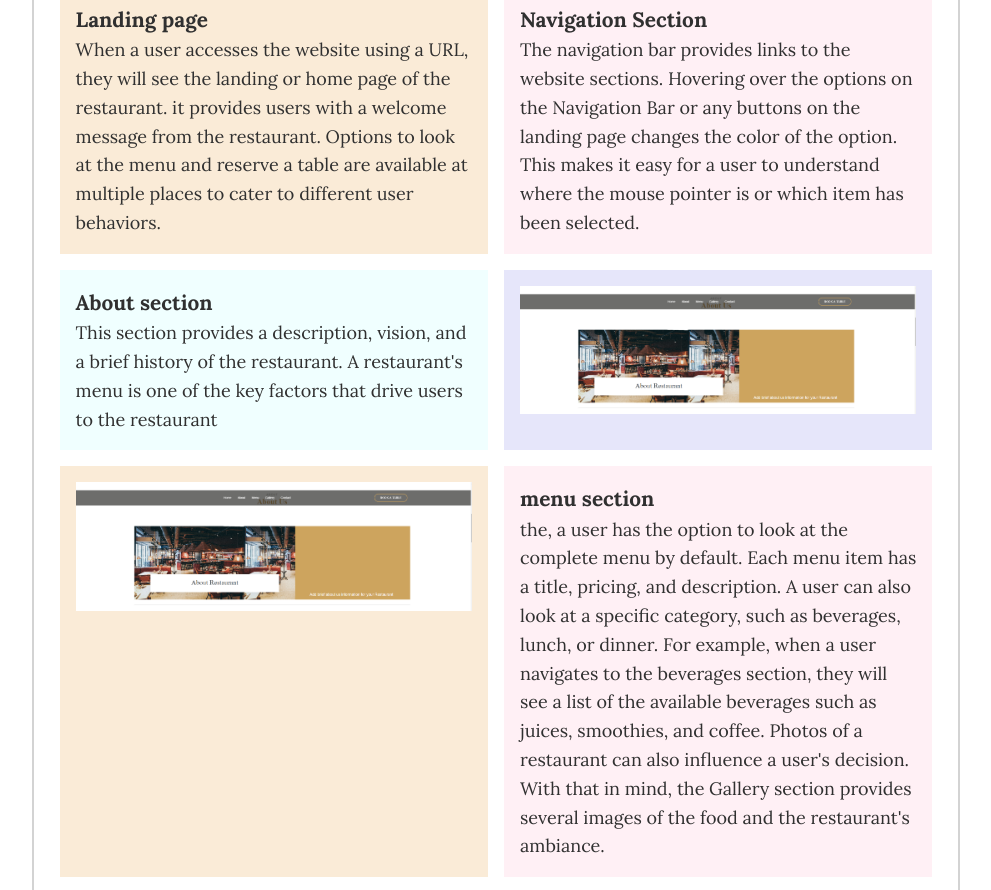
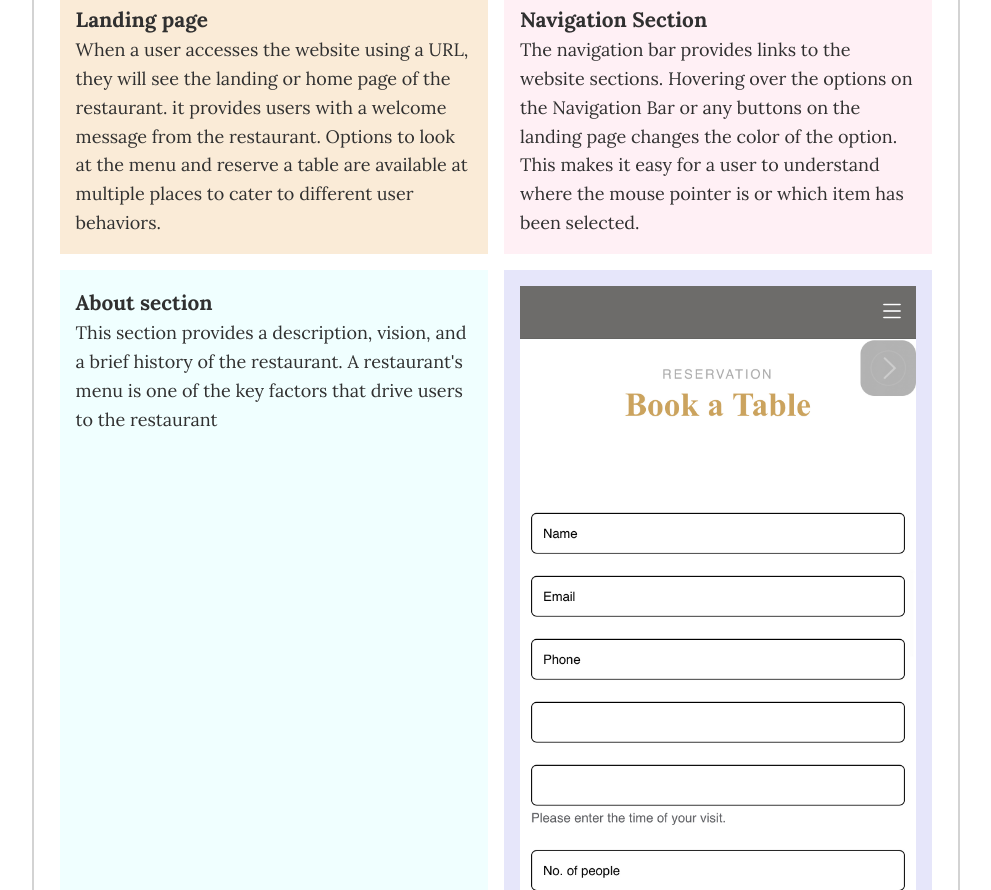
Before and after one commit to ndattaF/my-portfolio, a website built with Vite: page portfolio-item1.html in a window 1280 px wide. Shown: the part 631-1521 px from the top of the page, without its empty margins (144-1135 px from the left). Built offline with nearby package versions, Linux system fonts and the light colour scheme.

Commit message:
Update portfolio-item1.html

```diff
--- a/portfolio-item1.html
+++ b/portfolio-item1.html
@@ -71,14 +71,7 @@ JS, and Bootstrap </p>
 		<div>
 
 			<dd>
-				 <img src="img/about-resto.png" alt="" class="pdetails" width: "800px">
-			</dd>
-		</div>
-
-		<div>
-
-			<dd>
-				 <img src="img/about-resto.png" alt="" class="pdetails" width: "800px">
+				 <img src="img/687.jpg" alt="" class="pdetails" width: "800px">
 			</dd>
 		</div>
 
@@ -105,6 +98,13 @@ JS, and Bootstrap </p>
 		            number of guests. The user just needs to complete the form details and click
 		            the "Book a Table" button.</dd>
 		</div>
+		<div>
+
+			<dd>
+				 <img src="img/792.jpg" alt="" class="pdetails" width: "800px">
+			</dd>
+		</div>
+
 		<div>
 			<dt>footer </dt>
 			<dd>The website also has a
```
